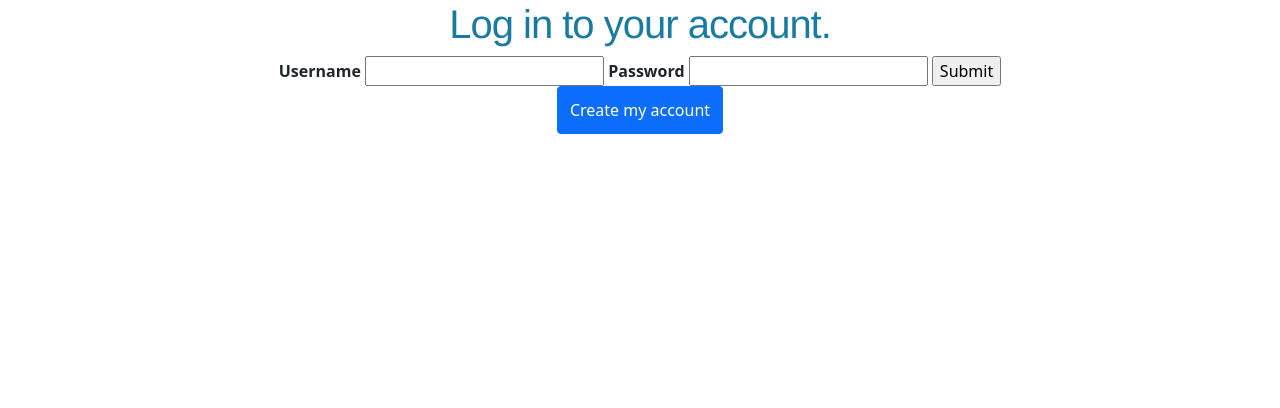
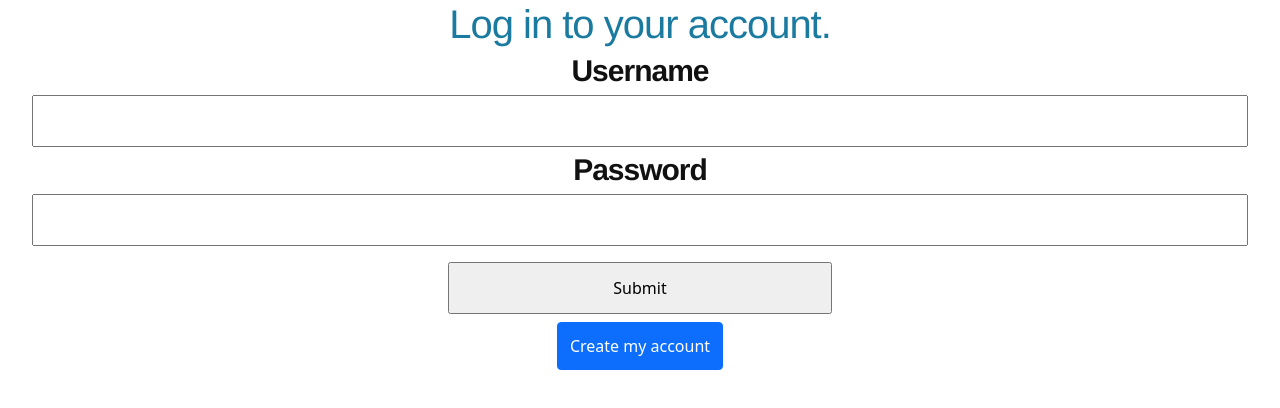
Before and after one commit to comp426-2022-spring/a99-ogma, a website: page public/login_page.html in a window 1280 px wide. Drawn offline with nearby package versions, Linux system fonts and the light colour scheme.

Commit message:
login changes

```diff
--- a/public/style.css
+++ b/public/style.css
@@ -29,7 +29,7 @@
   .w3-hover-text-theme:hover {color:#87ceeb !important}
   .w3-hover-border-theme:hover {border-color:#87ceeb !important}
 
-  h1 { color: #111; font-family: 'Helvetica Neue', sans-serif; font-size: 150px; font-weight: bold; letter-spacing: -1px; line-height: 1; text-align: center; }
+  h1 { color: #111; font-family: 'Helvetica Neue', sans-serif; font-size: 100px; font-weight: bold; letter-spacing: -1px; line-height: 1; text-align: center; }
 
   body {
     background-color: rgb(222, 241, 243);
@@ -47,14 +47,14 @@
     color: rgba(0, 0, 0, 0.85);
     cursor: pointer;
     display: inline-flex;
-    font-family: system-ui,-apple-system,system-ui,"Helvetica Neue",Helvetica,Arial,sans-serif;
-    font-size: 16px;
+    font-family: 'Helvetica Neue', sans-serif;
+    font-size: 20px;
     font-weight: 600;
     justify-content: center;
     line-height: 1.25;
-    margin: 0;
+    margin: 20px;
     min-height: 3rem;
-    padding: calc(.875rem - 1px) calc(1.5rem - 1px);
+    padding: 20px 20px;
     position: relative;
     text-decoration: none;
     transition: all 250ms;
@@ -65,21 +65,19 @@
     width: auto;
   }
 
-  .button-6:hover,
-  .button-6:focus {
-    border-color: rgba(0, 0, 0, 0.15);
-    box-shadow: rgba(0, 0, 0, 0.1) 0 4px 12px;
-    color: rgba(0, 0, 0, 0.65);
-  }
+label {
+  color: #111; font-family: 'Helvetica Neue', sans-serif; font-size: 30px; font-weight: bold; letter-spacing: -1px; line-height: 1; text-align: center;
+}
 
-  .button-6:hover {
-    transform: translateY(-1px);
-  }
-
-  .button-6:active {
-    background-color: #F0F0F1;
-    border-color: rgba(0, 0, 0, 0.15);
-    box-shadow: rgba(0, 0, 0, 0.06) 0 2px 4px;
-    color: rgba(0, 0, 0, 0.65);
-    transform: translateY(0);
-  }
+input[type=text] {
+  width: 95%;
+  padding: 12px 20px;
+  margin: 8px 30px;
+  box-sizing: border-box;
+}
+input[type=submit] {
+  width: 30%;
+  padding: 12px 20px;
+  margin: 8px 30px;
+  box-sizing: border-box;
+}
```
